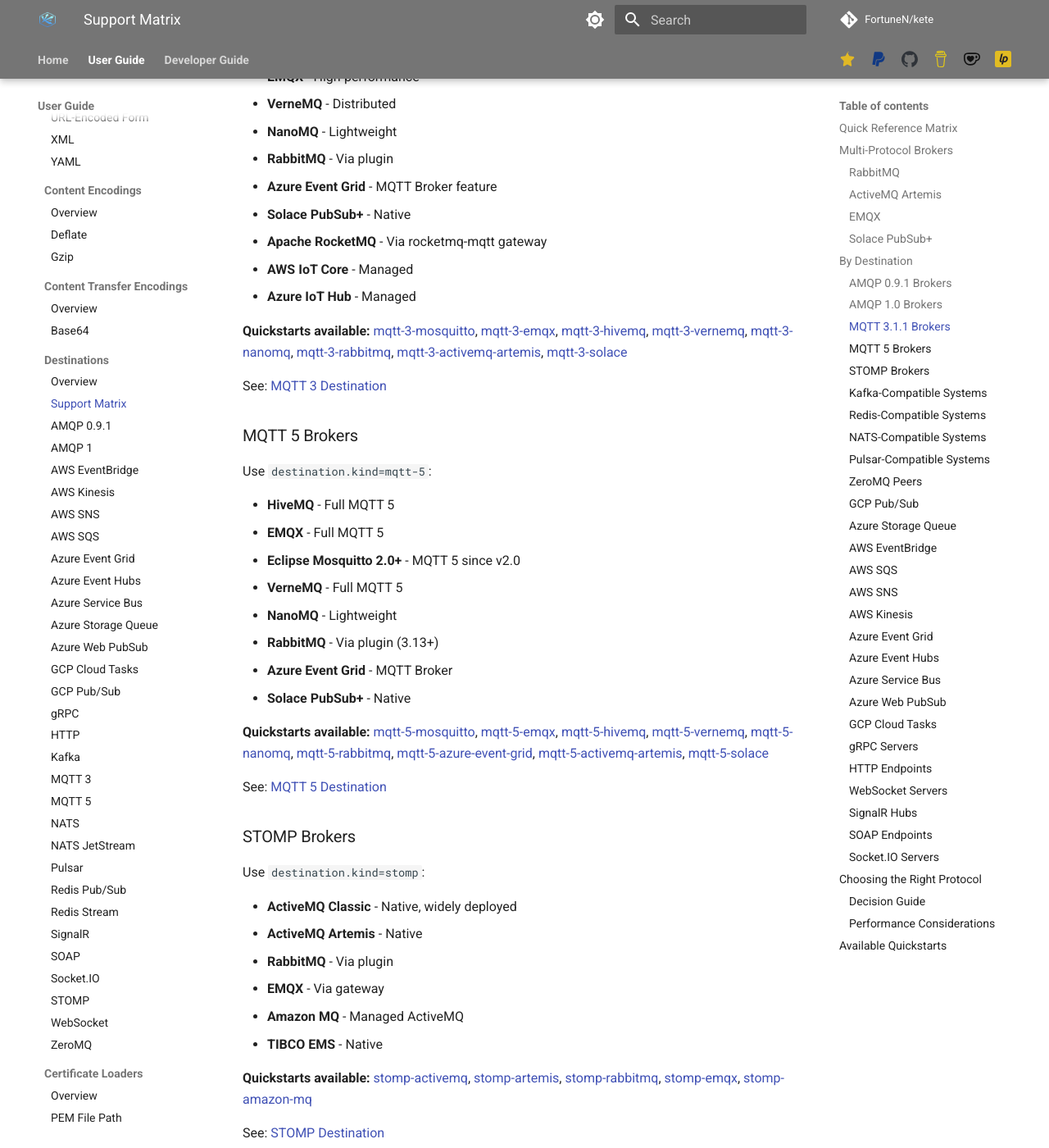
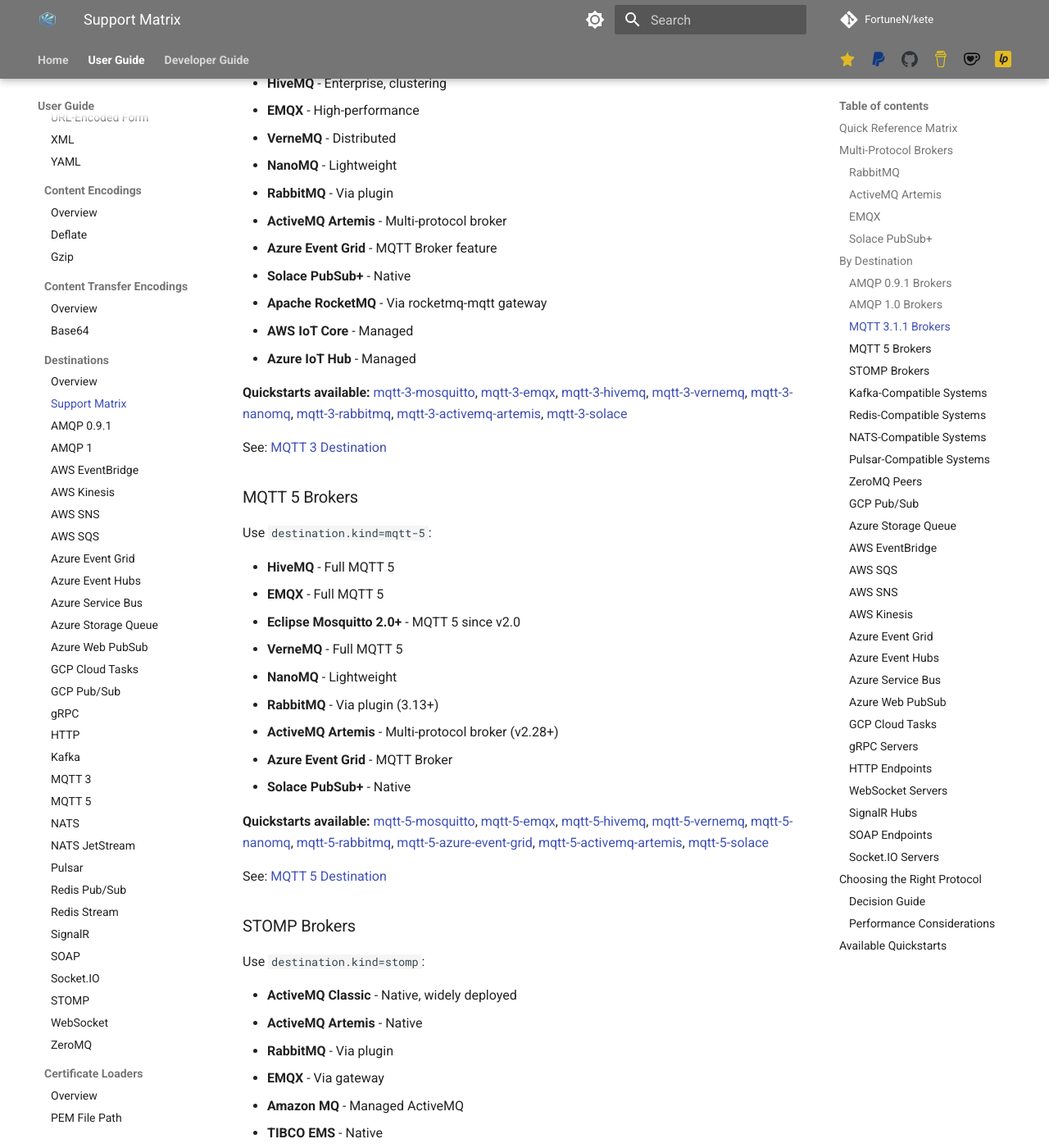
Before and after one commit to FortuneN/kete, an MkDocs documentation site: the page built from docs/user-guide/destinations/support-matrix.md, in a window 1280 px wide and 1400 px high, scrolled down 6104 px. Shown: the whole window at 82% size. Built offline with MkDocs 1.6.1 and Material for MkDocs 9.7.7, drawn with Linux system fonts in a browser that asks for light colours; comment, search, counter and statistics services are not loaded; some of the changed text lies outside the part shown.

Commit message:
Docs audit: add Solace quickstarts line, add ActiveMQ Artemis to MQTT 3/5 By Destination lists

```diff
--- a/docs/user-guide/destinations/support-matrix.md
+++ b/docs/user-guide/destinations/support-matrix.md
@@ -160,6 +162,7 @@ Use `destination.kind=mqtt-3`:
 - **VerneMQ** - Distributed
 - **NanoMQ** - Lightweight
 - **RabbitMQ** - Via plugin
+- **ActiveMQ Artemis** - Multi-protocol broker
 - **Azure Event Grid** - MQTT Broker feature
 - **Solace PubSub+** - Native
 - **Apache RocketMQ** - Via rocketmq-mqtt gateway
@@ -181,6 +184,7 @@ Use `destination.kind=mqtt-5`:
 - **VerneMQ** - Full MQTT 5
 - **NanoMQ** - Lightweight
 - **RabbitMQ** - Via plugin (3.13+)
+- **ActiveMQ Artemis** - Multi-protocol broker (v2.28+)
 - **Azure Event Grid** - MQTT Broker
 - **Solace PubSub+** - Native
 
```
Also changed, not shown: other parts of docs/user-guide/destinations/support-matrix.md (+2 -0 lines).
